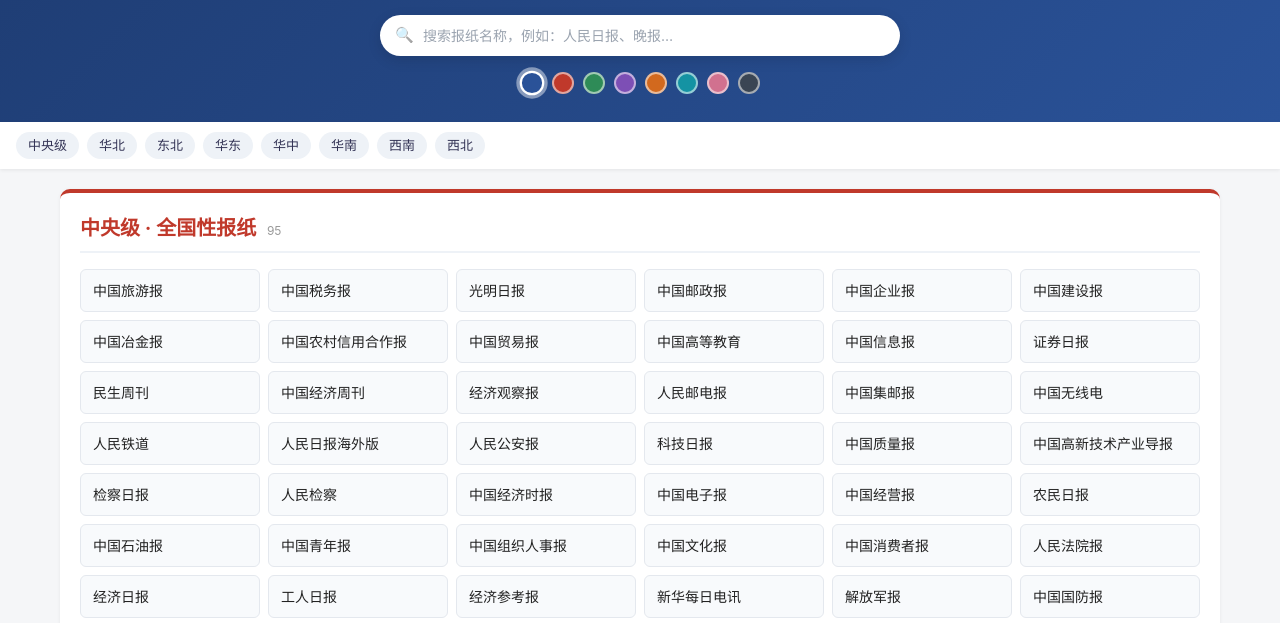
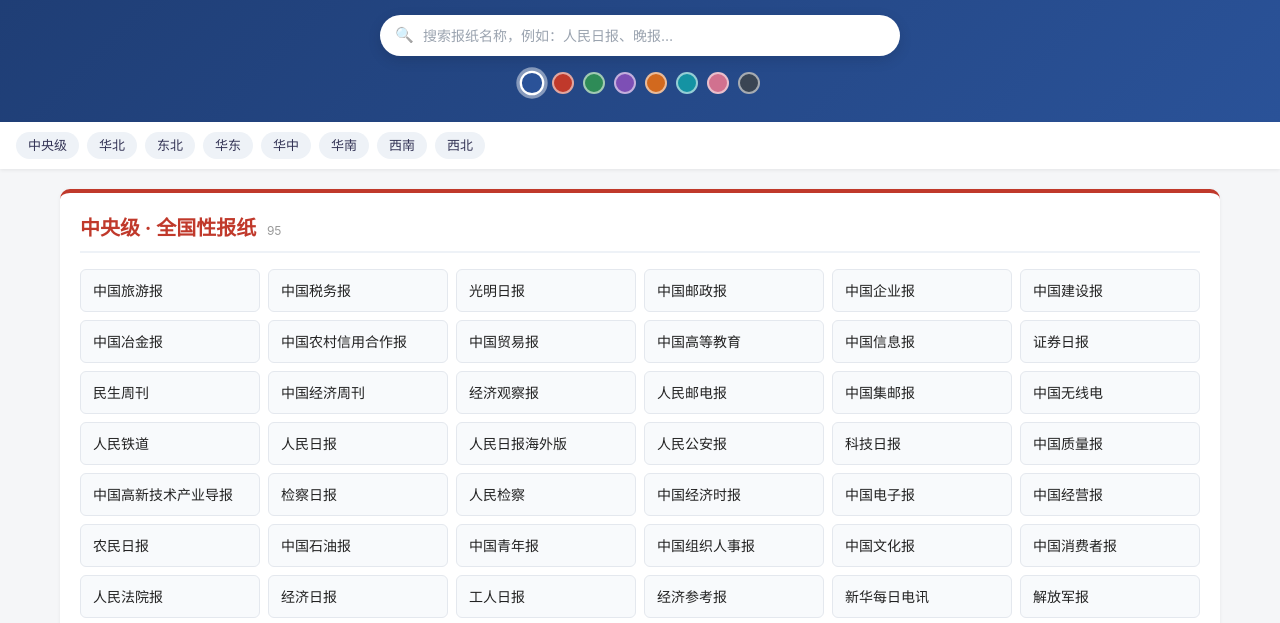
Before and after one commit to qinvision/newspaper, a plain HTML site: page index.html in a window 1280 px wide. Shown: the part 143-766 px from the top of the page. Drawn offline with Linux system fonts and the light colour scheme.

Commit message:
Update index.html

```diff
--- a/index.html
+++ b/index.html
@@ -153,6 +153,7 @@
 <a class="card" href="https://www.cnii.com.cn/cnjy/" target="_blank" rel="noopener"><span class="name">中国集邮报</span></a>
 <a class="card" href="https://www.cnii.com.cn/zgwxd/" target="_blank" rel="noopener"><span class="name">中国无线电</span></a>
 <a class="card" href="https://peoplerail.com/newszb/index.htm" target="_blank" rel="noopener"><span class="name">人民铁道</span></a>
+<a class="card" href="https://paper.people.com.cn/rmrb/" target="_blank" rel="noopener"><span class="name">人民日报</span></a>
 <a class="card" href="http://paper.people.com.cn/rmrbhwb/" target="_blank" rel="noopener"><span class="name">人民日报海外版</span></a>
 <a class="card" href="http://epaper.cpd.com.cn/" target="_blank" rel="noopener"><span class="name">人民公安报</span></a>
 <a class="card" href="http://digitalpaper.stdaily.com/" target="_blank" rel="noopener"><span class="name">科技日报</span></a>
```
